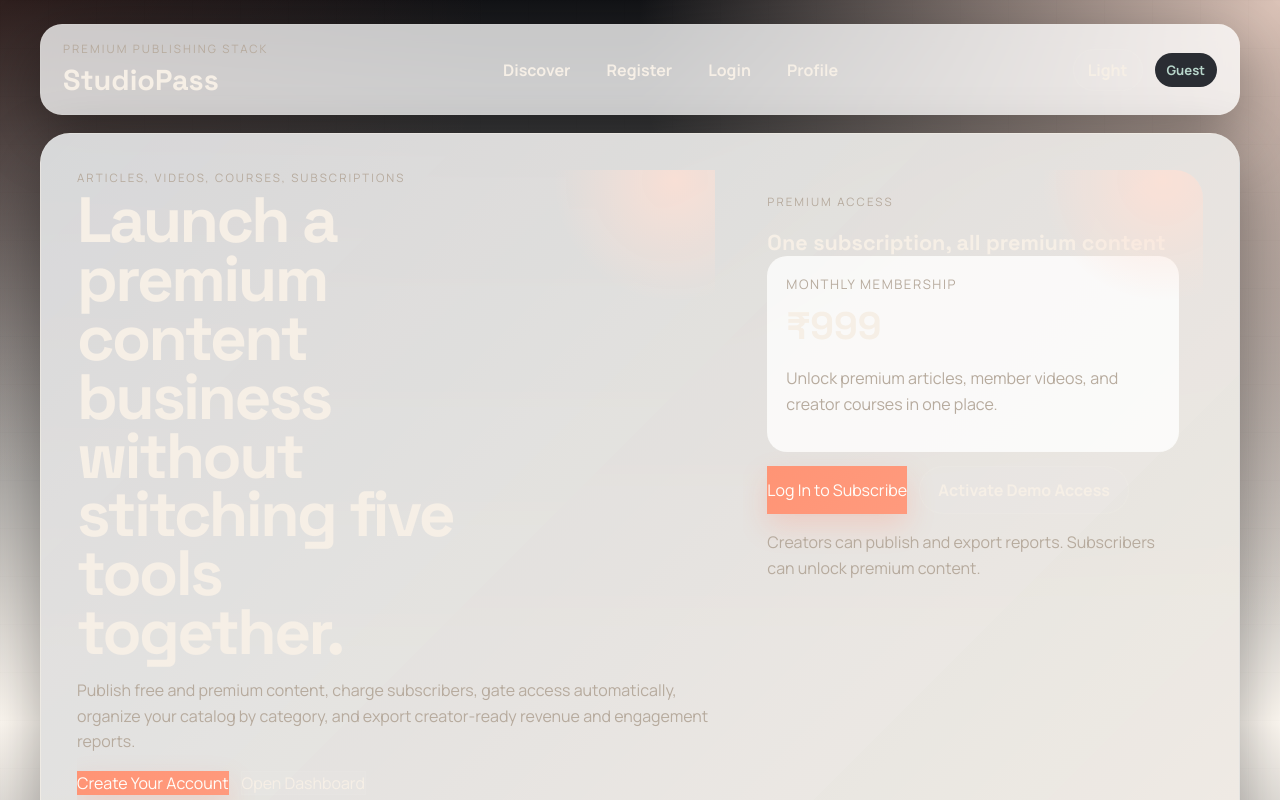
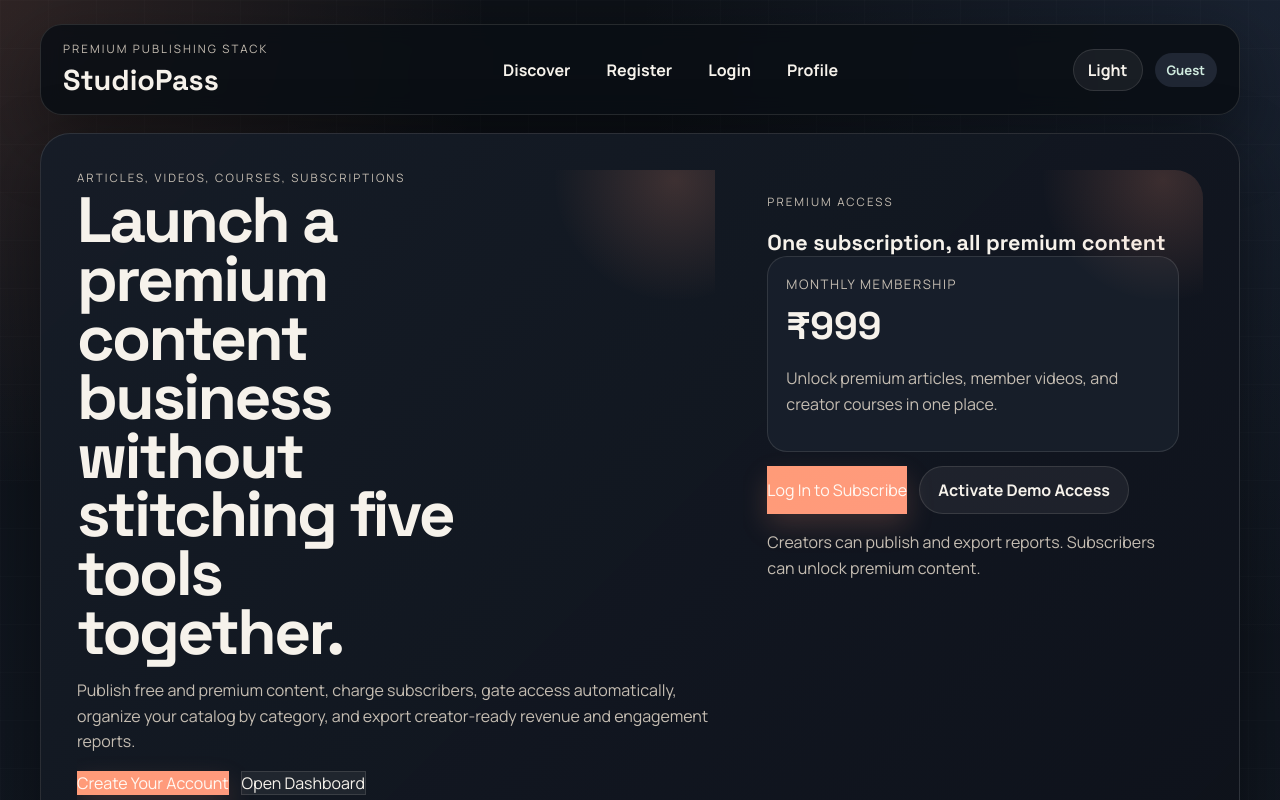
Before and after one commit to Jasmeet1912/Premium-Platform, a website: page frontend/index.html in a window 1280 px wide. Both pictures are taken after a click on the button "Dark". Shown: the top 800 px of the page. Drawn offline with Linux system fonts and the light colour scheme; no server answers.

Commit message:
Dark Mode

```diff
--- a/frontend/app.css
+++ b/frontend/app.css
@@ -1,35 +1,91 @@
 :root {
+  color-scheme: light;
   --bg: #fffdf8;
   --bg-soft: #fff7ef;
+  --bg-mid: #fffaf3;
   --ink: #231f1a;
   --muted: #7e7569;
   --panel: rgba(255, 255, 255, 0.84);
   --panel-strong: rgba(255, 255, 255, 0.94);
   --line: rgba(35, 31, 26, 0.08);
   --line-strong: rgba(35, 31, 26, 0.14);
+  --line-soft: rgba(35, 31, 26, 0.06);
   --accent: #ff7a59;
   --accent-soft: #ffe0d4;
   --accent-wash: rgba(255, 122, 89, 0.12);
   --olive: #30564d;
   --sand: #f6efe4;
   --shadow: 0 20px 60px rgba(145, 108, 60, 0.08);
+  --bg-glow-primary: rgba(255, 122, 89, 0.12);
+  --bg-glow-secondary: rgba(255, 226, 212, 0.85);
+  --grid-line: rgba(35, 31, 26, 0.025);
+  --topbar-bg: rgba(255, 255, 255, 0.76);
+  --nav-hover-bg: rgba(255, 255, 255, 0.8);
+  --hero-overlay: linear-gradient(135deg, rgba(255, 255, 255, 0.82), rgba(255, 249, 241, 0.92));
+  --panel-glow: radial-gradient(circle, rgba(255, 224, 212, 0.8), transparent 72%);
+  --surface-card: rgba(255, 255, 255, 0.74);
+  --surface-card-strong: rgba(255, 255, 255, 0.78);
+  --surface-input: rgba(255, 255, 255, 0.88);
+  --surface-input-focus: rgba(255, 255, 255, 0.98);
+  --surface-ghost: rgba(255, 255, 255, 0.9);
+  --surface-ghost-strong: rgba(255, 255, 255, 0.92);
+  --surface-ghost-hover: rgba(255, 255, 255, 0.98);
+  --surface-table: rgba(255, 255, 255, 0.82);
+  --surface-table-head: rgba(255, 247, 239, 0.95);
+  --locked-card-overlay: linear-gradient(180deg, rgba(255, 252, 247, 0.98), rgba(255, 245, 236, 0.94));
+  --locked-border: rgba(255, 122, 89, 0.14);
+  --focus-border: rgba(255, 122, 89, 0.45);
+  --focus-ring: 0 0 0 4px rgba(255, 122, 89, 0.08);
+  --accent-shadow: 0 12px 28px rgba(255, 122, 89, 0.22);
+  --button-text: #fffdf9;
+  --toast-bg: #2c2722;
+  --toast-ink: #fffaf2;
+  --toast-shadow: 0 18px 40px rgba(44, 39, 34, 0.18);
 }
 
 :root[data-theme="dark"] {
-  --bg: #121316;
-  --bg-soft: #1a1c22;
-  --ink: #f6efe6;
-  --muted: #b7ab9e;
-  --panel: rgba(28, 31, 39, 0.84);
-  --panel-strong: rgba(33, 36, 44, 0.94);
-  --line: rgba(246, 239, 230, 0.1);
-  --line-strong: rgba(246, 239, 230, 0.18);
-  --accent: #ff9475;
-  --accent-soft: #4f342d;
-  --accent-wash: rgba(255, 148, 117, 0.16);
-  --olive: #b8d6cb;
-  --sand: #2a2d33;
-  --shadow: 0 20px 60px rgba(0, 0, 0, 0.35);
+  color-scheme: dark;
+  --bg: #0d1117;
+  --bg-soft: #141a23;
+  --bg-mid: #10161f;
+  --ink: #f6f2eb;
+  --muted: #c5bdb2;
+  --panel: rgba(16, 20, 28, 0.84);
+  --panel-strong: rgba(20, 25, 35, 0.94);
+  --line: rgba(246, 239, 230, 0.12);
+  --line-strong: rgba(246, 239, 230, 0.22);
+  --line-soft: rgba(246, 239, 230, 0.08);
+  --accent: #ff9b78;
+  --accent-soft: #3f2a24;
+  --accent-wash: rgba(255, 155, 120, 0.18);
+  --olive: #d0ebdf;
+  --sand: #202734;
+  --shadow: 0 24px 70px rgba(0, 0, 0, 0.42);
+  --bg-glow-primary: rgba(255, 155, 120, 0.14);
+  --bg-glow-secondary: rgba(90, 124, 183, 0.16);
+  --grid-line: rgba(246, 239, 230, 0.04);
+  --topbar-bg: rgba(10, 14, 20, 0.86);
+  --nav-hover-bg: rgba(255, 155, 120, 0.12);
+  --hero-overlay: linear-gradient(135deg, rgba(22, 28, 39, 0.96), rgba(14, 18, 26, 0.98));
+  --panel-glow: radial-gradient(circle, rgba(255, 155, 120, 0.18), transparent 72%);
+  --surface-card: rgba(23, 29, 40, 0.9);
+  --surface-card-strong: rgba(24, 31, 43, 0.94);
+  --surface-input: rgba(10, 14, 20, 0.82);
+  --surface-input-focus: rgba(14, 19, 27, 0.96);
+  --surface-ghost: rgba(255, 255, 255, 0.06);
+  --surface-ghost-strong: rgba(255, 255, 255, 0.08);
+  --surface-ghost-hover: rgba(255, 255, 255, 0.12);
+  --surface-table: rgba(17, 22, 31, 0.9);
+  --surface-table-head: rgba(24, 30, 42, 0.98);
+  --locked-card-overlay: linear-gradient(180deg, rgba(28, 35, 47, 0.96), rgba(18, 24, 34, 0.94));
+  --locked-border: rgba(255, 155, 120, 0.22);
+  --focus-border: rgba(255, 155, 120, 0.55);
+  --focus-ring: 0 0 0 4px rgba(255, 155, 120, 0.14);
+  --accent-shadow: 0 12px 28px rgba(255, 155, 120, 0.18);
+  --button-text: #fff8f2;
+  --toast-bg: #f6efe6;
+  --toast-ink: #17181c;
+  --toast-shadow: 0 18px 40px rgba(0, 0, 0, 0.3);
 }
 
 * {
@@ -45,16 +101,16 @@ body {
   font-family: "Manrope", sans-serif;
   color: var(--ink);
   background:
-    radial-gradient(circle at top left, rgba(255, 122, 89, 0.12), transparent 26%),
-    radial-gradient(circle at top right, rgba(255, 226, 212, 0.85), transparent 34%),
-    linear-gradient(180deg, var(--bg) 0%, #fffaf3 52%, var(--bg-soft) 100%);
+    radial-gradient(circle at top left, var(--bg-glow-primary), transparent 26%),
+    radial-gradient(circle at top right, var(--bg-glow-secondary), transparent 34%),
+    linear-gradient(180deg, var(--bg) 0%, var(--bg-mid) 52%, var(--bg-soft) 100%);
 }
 
 body::before {
   content: "";
   position: fixed;
   inset: 0;
-  background-image: linear-gradient(rgba(35, 31, 26, 0.025) 1px, transparent 1px), linear-gradient(90deg, rgba(35, 31, 26, 0.025) 1px, transparent 1px);
+  background-image: linear-gradient(var(--grid-line) 1px, transparent 1px), linear-gradient(90deg, var(--grid-line) 1px, transparent 1px);
   background-size: 48px 48px;
   pointer-events: none;
   opacity: 0.45;
@@ -88,7 +144,7 @@ body::before {
   padding: 16px 22px;
   border-radius: 22px;
   margin-bottom: 18px;
-  background: rgba(255, 255, 255, 0.76);
+  background: var(--topbar-bg);
 }
 
 h1,
@@ -144,12 +200,8 @@ h3 {
 }
 
 .topnav a:hover {
-  background: rgba(255, 255, 255, 0.8);
+  background: var(--nav-hover-bg);
   color: var(--accent);
-}
-
-:root[data-theme="dark"] .topnav a:hover {
-  background: rgba(255, 255, 255, 0.08);
 }
 
 .button-link {
@@ -164,7 +216,7 @@ h3 {
 }
 
 .theme-toggle {
-  background: transparent;
+  background: var(--surface-ghost);
   color: var(--ink);
   border: 1px solid var(--line);
   padding: 9px 14px;
@@ -192,7 +244,7 @@ h3 {
   border-radius: 30px;
   margin-bottom: 24px;
   background:
-    linear-gradient(135deg, rgba(255, 255, 255, 0.82), rgba(255, 249, 241, 0.92)),
+    var(--hero-overlay),
     var(--panel);
 }
 
@@ -213,7 +265,7 @@ h3 {
   width: 240px;
   height: 240px;
   border-radius: 50%;
-  background: radial-gradient(circle, rgba(255, 224, 212, 0.8), transparent 72%);
+  background: var(--panel-glow);
   top: -110px;
   right: -80px;
   pointer-events: none;
@@ -236,8 +288,8 @@ h3 {
   min-width: 140px;
   padding: 16px;
   border-radius: 20px;
-  background: rgba(255, 255, 255, 0.74);
-  border: 1px solid rgba(35, 31, 26, 0.06);
+  background: var(--surface-card);
+  border: 1px solid var(--line-soft);
 }
 
 .metrics-strip strong,
@@ -263,7 +315,7 @@ h3 {
 .pricing-card {
   padding: 18px;
   border-radius: 20px;
-  background: rgba(255, 255, 255, 0.78);
+  background: var(--surface-card-strong);
   border: 1px solid var(--line);
 }
 
@@ -310,7 +362,7 @@ select {
   padding: 14px 16px;
   border-radius: 16px;
   border: 1px solid var(--line);
-  background: rgba(255, 255, 255, 0.88);
+  background: var(--surface-input);
   color: var(--ink);
   outline: none;
   transition: border-color 0.18s ease, box-shadow 0.18s ease, background 0.18s ease;
@@ -319,21 +371,9 @@ select {
 input:focus,
 textarea:focus,
 select:focus {
-  border-color: rgba(255, 122, 89, 0.45);
-  box-shadow: 0 0 0 4px rgba(255, 122, 89, 0.08);
-  background: rgba(255, 255, 255, 0.98);
-}
-
-:root[data-theme="dark"] input,
-:root[data-theme="dark"] textarea,
-:root[data-theme="dark"] select,
-:root[data-theme="dark"] .ghost-btn,
-:root[data-theme="dark"] .theme-toggle {
-  background: rgba(255, 255, 255, 0.03);
-}
-
-:root[data-theme="dark"] .password-toggle {
-  background: rgba(255, 255, 255, 0.05);
+  border-color: var(--focus-border);
+  box-shadow: var(--focus-ring);
+  background: var(--surface-input-focus);
 }
 
 textarea {
@@ -355,14 +395,24 @@ button:hover {
 
 .primary-btn {
   background: linear-gradient(135deg, var(--accent) 0%, #ff9a7d 100%);
-  color: #fffdf9;
-  box-shadow: 0 12px 28px rgba(255, 122, 89, 0.22);
+  color: var(--button-text);
+  box-shadow: var(--accent-shadow);
 }
 
 .ghost-btn {
-  background: rgba(255, 255, 255, 0.9);
+  background: var(--surface-ghost);
   color: var(--ink);
   border: 1px solid var(--line);
+}
+
+.ghost-btn:hover,
+.theme-toggle:hover,
+.password-toggle:hover {
+  background: var(--surface-ghost-hover);
+}
+
+.password-toggle:hover {
+  transform: translateY(-50%);
 }
 
 .content-shell {
@@ -401,9 +451,9 @@ button:hover {
 
 .content-card.locked {
   background:
-    linear-gradient(180deg, rgba(255, 252, 247, 0.98), rgba(255, 245, 236, 0.94)),
+    var(--locked-card-overlay),
     var(--panel-strong);
-  border-color: rgba(255, 122, 89, 0.14);
+  border-color: var(--locked-border);
 }
 
 .content-card img {
@@ -481,8 +531,8 @@ button:hover {
   top: 50%;
   transform: translateY(-50%);
   border: 1px solid var(--line);
-  background: rgba(255, 255, 255, 0.92);
-  color: var(--muted);
+  background: var(--surface-ghost-strong);
+  color: var(--ink);
   padding: 8px 12px;
   border-radius: 999px;
   box-shadow: none;
@@ -535,7 +585,7 @@ button:hover {
   border-radius: 20px;
   border: 1px solid var(--line);
   overflow: hidden;
-  background: rgba(255, 255, 255, 0.82);
+  background: var(--surface-table);
 }
 
 .report-table table {
@@ -547,11 +597,11 @@ button:hover {
 .report-table td {
   text-align: left;
   padding: 13px 14px;
-  border-bottom: 1px solid rgba(35, 31, 26, 0.06);
+  border-bottom: 1px solid var(--line-soft);
 }
 
 .report-table th {
-  background: rgba(255, 247, 239, 0.95);
+  background: var(--surface-table-head);
   font-size: 0.82rem;
   text-transform: uppercase;
   letter-spacing: 0.08em;
@@ -570,15 +620,10 @@ button:hover {
   max-width: 340px;
   padding: 14px 16px;
   border-radius: 18px;
-  background: #2c2722;
-  color: #fffaf2;
-  box-shadow: 0 18px 40px rgba(44, 39, 34, 0.18);
+  background: var(--toast-bg);
+  color: var(--toast-ink);
+  box-shadow: var(--toast-shadow);
   z-index: 3;
-}
-
-:root[data-theme="dark"] .toast {
-  background: #f6efe6;
-  color: #17181c;
 }
 
 .hidden {
```
